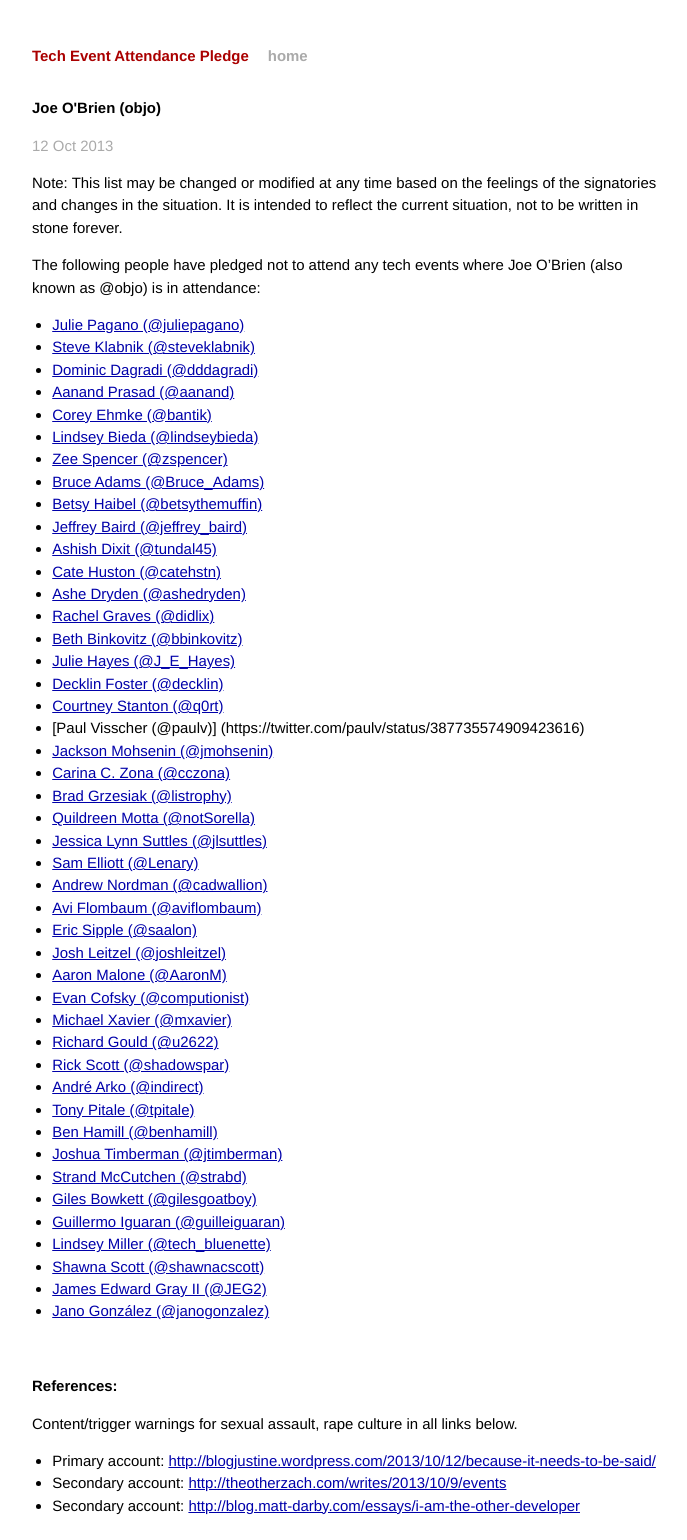
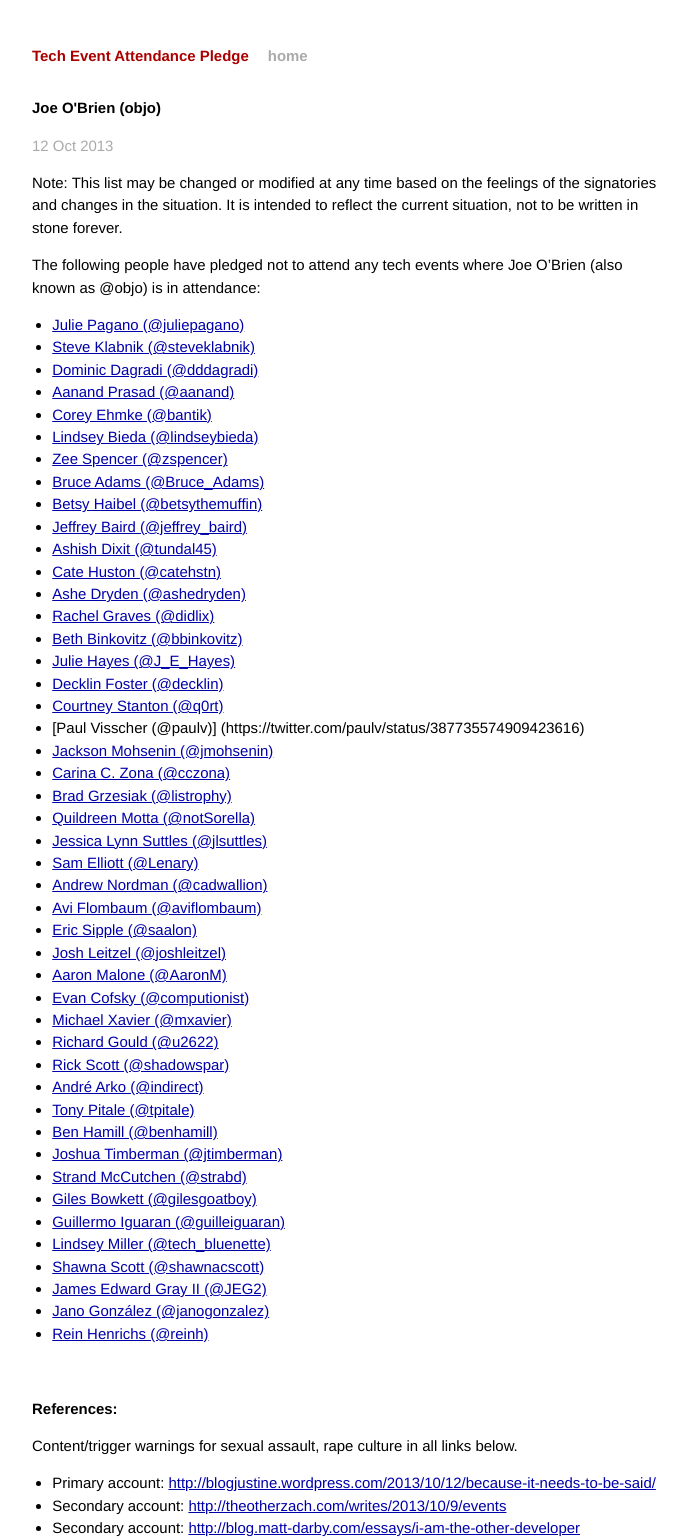
Before and after one commit to techtektek/tech-event-attendance-pledge.github.io, a Jekyll site: the page built from _posts/2013-10-12-objo.markdown, in a window 1280 px wide. Shown: the whole page, without its empty margins (294-981 px from the left). Built offline with Jekyll 4.4.1, drawn with Linux system fonts in a browser that asks for light colours; Markdown is read by kramdown in place of the engine named in the settings; before the commit the page ends 1517 px from its top, so only the background shows below that.

Commit message:
Add Rein Henrichs to the objo pledge

```diff
--- a/_posts/2013-10-12-objo.markdown
+++ b/_posts/2013-10-12-objo.markdown
@@ -57,6 +57,7 @@ O'Brien (also known as @objo) is in attendance:
 * [Shawna Scott (@shawnacscott)](https://twitter.com/shawnacscott/statuses/389163972563177472)
 * [James Edward Gray II (@JEG2)](https://twitter.com/JEG2/status/389396847543857153)
 * [Jano González (@janogonzalez)](https://github.com/janogonzalez/tech-event-attendance-pledge.github.io)
+* [Rein Henrichs (@reinh)](https://twitter.com/reinh/status/389469218132856832)
 
 <br/>
 
```
